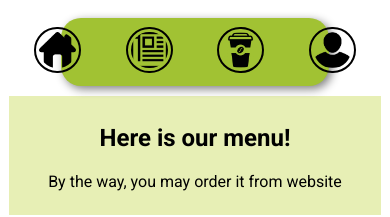
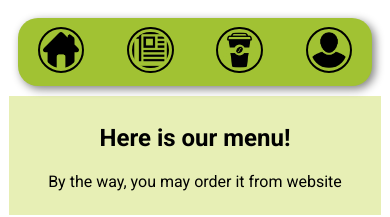
Before and after one commit to i-geeg-i/Coffee-shop-bonus-system, a Next.js app: page /menu in a window 390 px wide. Shown: the top 217 px of the page. Built offline with nearby package versions, Linux system fonts and the light colour scheme.

Commit message:
added adaptive design to header

```diff
--- a/app/components/css/Header.module.css
+++ b/app/components/css/Header.module.css
@@ -35,3 +35,10 @@
     padding: 3px;
 
   }
+  @media only screen and (max-width: 930px){
+    .container{
+      width: fit-content;
+      padding-right: 4rem;
+      padding-left: 4rem;
+    }
+  }
```
